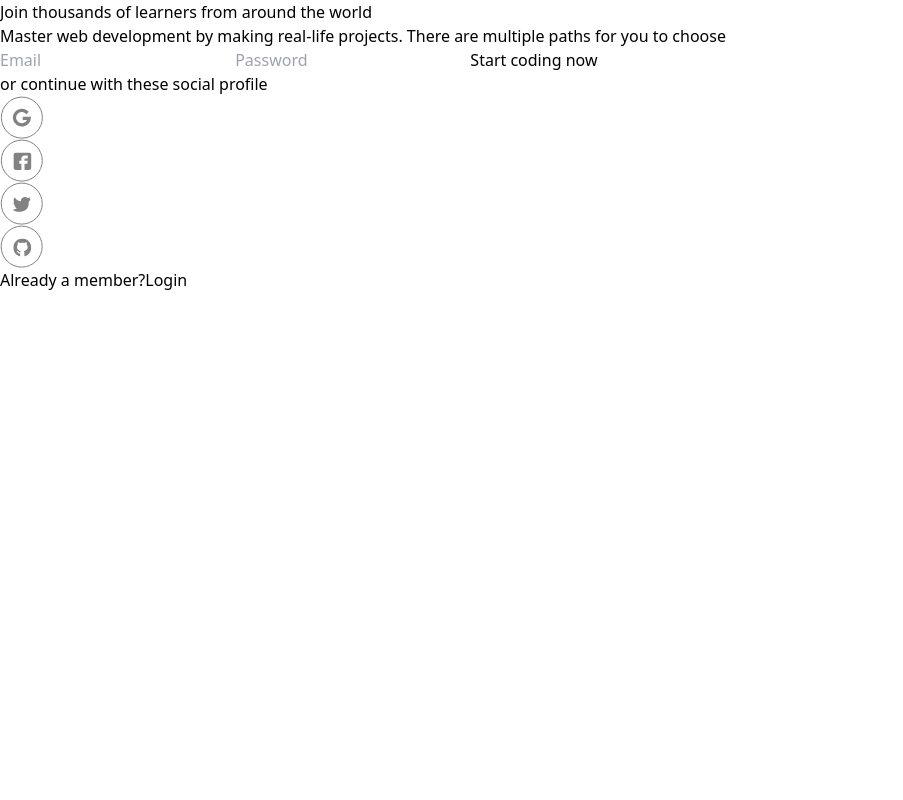
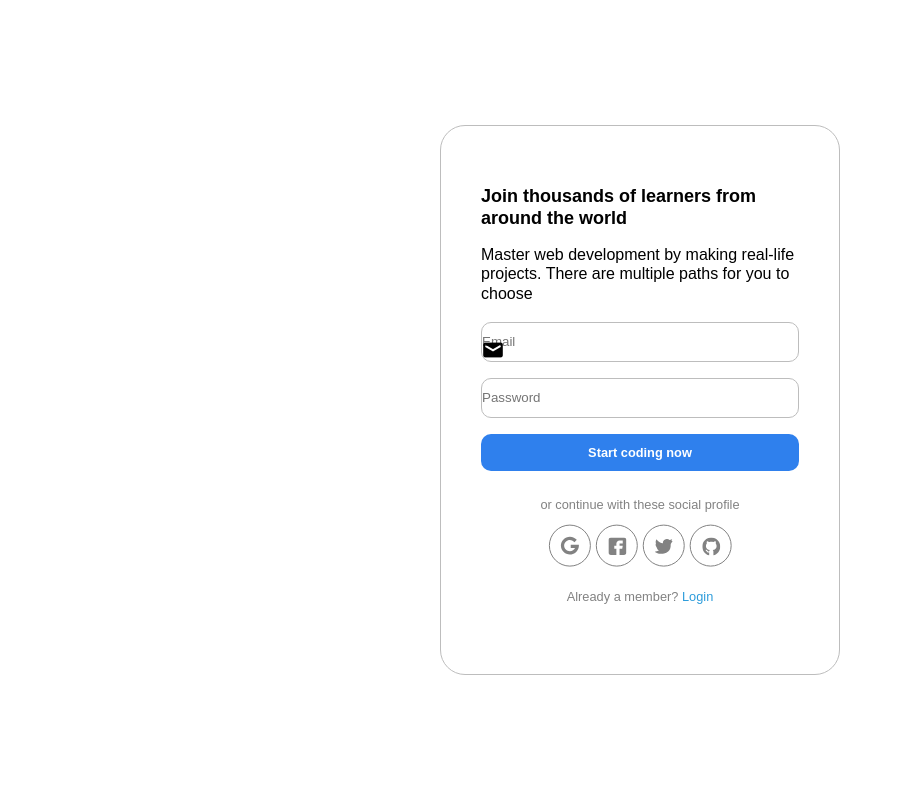
Before and after one commit to Jonas-than/Log-In, a PHP site: page / in a window 1280 px wide. Shown: the whole page, without its empty margins (0-903 px from the left). Run offline with PHP 8.4, Linux system fonts and the light colour scheme; style sheets or scripts are compiled from the project's sources.

Commit message:
finishing login design and connection to database

```diff
--- a/index.php
+++ b/index.php
@@ -5,32 +5,36 @@
     <meta name="viewport" content="width=device-width, initial-scale=1.0">
     <link rel="stylesheet" href="/styles.css">
     <link rel="stylesheet" href="https://fonts.googleapis.com/icon?family=Material+Icons"/>
+    <link rel="preconnect" href="https://fonts.googleapis.com">
+    <link rel="preconnect" href="https://fonts.gstatic.com" crossorigin>
+    <link href="https://fonts.googleapis.com/css2?family=Noto+Sans+Kawi&display=swap" rel="stylesheet">
+    <link rel="stylesheet" href="https://fonts.googleapis.com/css2?family=Material+Symbols+Outlined:opsz,wght,FILL,GRAD@20..48,100..700,0..1,-50..200" />
     <title>Sign-Up</title>
 </head>
 <body>
 <main>
-    <div>
+    <div class="form">
         <div>
-            <div>
-            <h2>Join thousands of learners from around the world</h2>
-            <span>Master web development by making real-life projects.
+            <div class="container-title">
+            <div><span class="line-height font-weight-title font-size-title">Join thousands of learners from around the world</span></div>
+            <div><span class="line-height font-weight-span font-size-span">Master web development by making real-life projects.
                 There are multiple paths for you to choose
-            </span>
+            </span></div>
             </div>
-            <div>
-                <form action="./views/personal_info.php" method="post">
-                    <input type="email" name="email" placeholder="Email">
-                    <input type="password" name="password" placeholder="Password">
-                    <button>Start coding now</button>
+            <div class="container-form">
+                <form action="./handle_db/signup.php" method="post">
+                    <div class="container-input-icon"><span class="material-symbols-outlined">mail</span><input type="email" name="email" placeholder="Email" class="input-login"></div>
+                    <div><input type="password" name="password" placeholder="Password" class="input-login"></div>
+                    <button type="submit" class="btn-login">Start coding now</button>
                 </form>
             </div>
-            <div>
-                <span>or continue with these social profile</span>
-                <img src="./assets/Google.svg" alt="">
+            <div class="container-media">
+                <div class="social"><span class="social-profile">or continue with these social profile</span></div>
+                <div><img src="./assets/Google.svg" alt="">
                 <img src="./assets/Facebook.svg" alt="">
                 <img src="./assets/Twitter.svg" alt="">
-                <img src="./assets/Gihub.svg" alt="">
-                <span>Already a member?<a href="">Login</a></span>
+                <img src="./assets/Gihub.svg" alt=""></div>
+                <div class="member"><span class="social-profile">Already a member?<a href="./login_view.php"> Login</a></span></div>
             </div>
         </div>
     </div>
--- a/styles.css
+++ b/styles.css
@@ -1,9 +1,117 @@
-@import 'tailwindcss/base';
-@import 'tailwindcss/components';
-@import 'tailwindcss/utilities';
+
 
 *{
     box-sizing: border-box;
     margin: 0;
     padding: 0;
 }
+
+main{
+    display: flex;
+    justify-content: center;
+    align-items: center;
+    height: 100vh;
+    margin: 0;
+}
+
+.font-weight-title{
+    font-weight: 600;
+}
+.font-weight-span{
+    font-weight: 400;
+}
+.line-height{
+    line-height: 1.2;
+}
+.font-size-span{
+    font-size: 1rem;
+}
+.font-size-title{
+    font-size: 18px;
+}
+span{
+    font-family: 'Noto Sans Kawi', sans-serif;
+}
+
+
+.form{
+    /* display: flex;
+    flex-direction: column;
+    align-items: center;
+    justify-content: center; */
+    height: 550px;
+    width: 400px;
+    border: 1px solid #BDBDBD;
+    border-radius: 25px;
+    padding: 60px 40px 40px 40px;
+}
+
+.container-title{
+    margin-bottom: 1.2rem;
+}
+
+.container-title > div{
+    margin-bottom: 1rem;
+}
+
+
+.input-login{
+    height: 2.5rem;
+    width: 100%;
+    border-radius: 10px;
+    border: 1px solid #BDBDBD;
+    margin-bottom: 1rem;
+}
+
+.btn-login{
+    height: 2.3rem;
+    width: 100%;
+    border: none;
+    background-color: #2F80ED;
+    border-radius: 10px;
+    font-weight: 600;
+    font-family: 'Noto Sans Kawi', sans-serif;
+    color: white;
+    font-size: .8rem;
+}
+
+.social-profile{
+    font-size: .8rem;
+    color: #828282;
+}
+
+.social{
+    margin: 1.5rem 0 .7rem 0;
+}
+
+.member{
+    margin: 1rem 0 1rem 0;
+}
+
+.container-media{
+    text-align: center;
+}
+
+a{
+    color: #2D9CDB;
+    text-decoration: none;
+}
+
+.material-symbols-outlined {
+  font-variation-settings:
+  'FILL' 1,
+  'wght' 500,
+  'GRAD' 0,
+  'opsz' 20
+}
+
+.container-input-icon{
+    position: relative;
+}
+
+.container-input-icon > span{
+    position: absolute;
+
+    top: 50%;
+    transform: translateY(-50%);
+}
```
Also changed, not shown: config/database.php (+11 -0 lines), handle_db/login.php (+22 -0 lines), handle_db/signup.php (added, +12 -0 lines), login_view.php (added, +41 -0 lines), views/change_info.php (+20 -0 lines), views/personal_info.php (+20 -0 lines), main.js (added).
